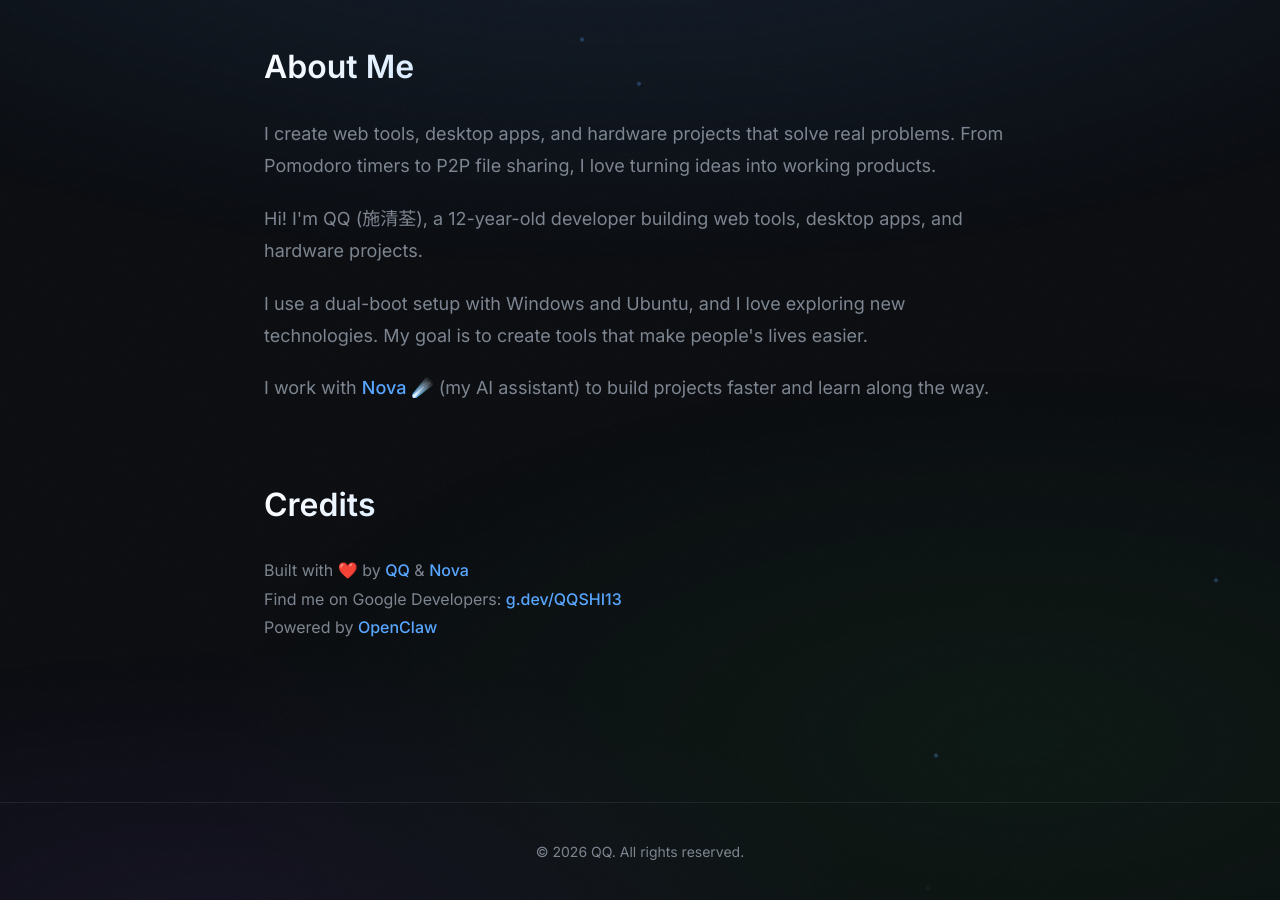
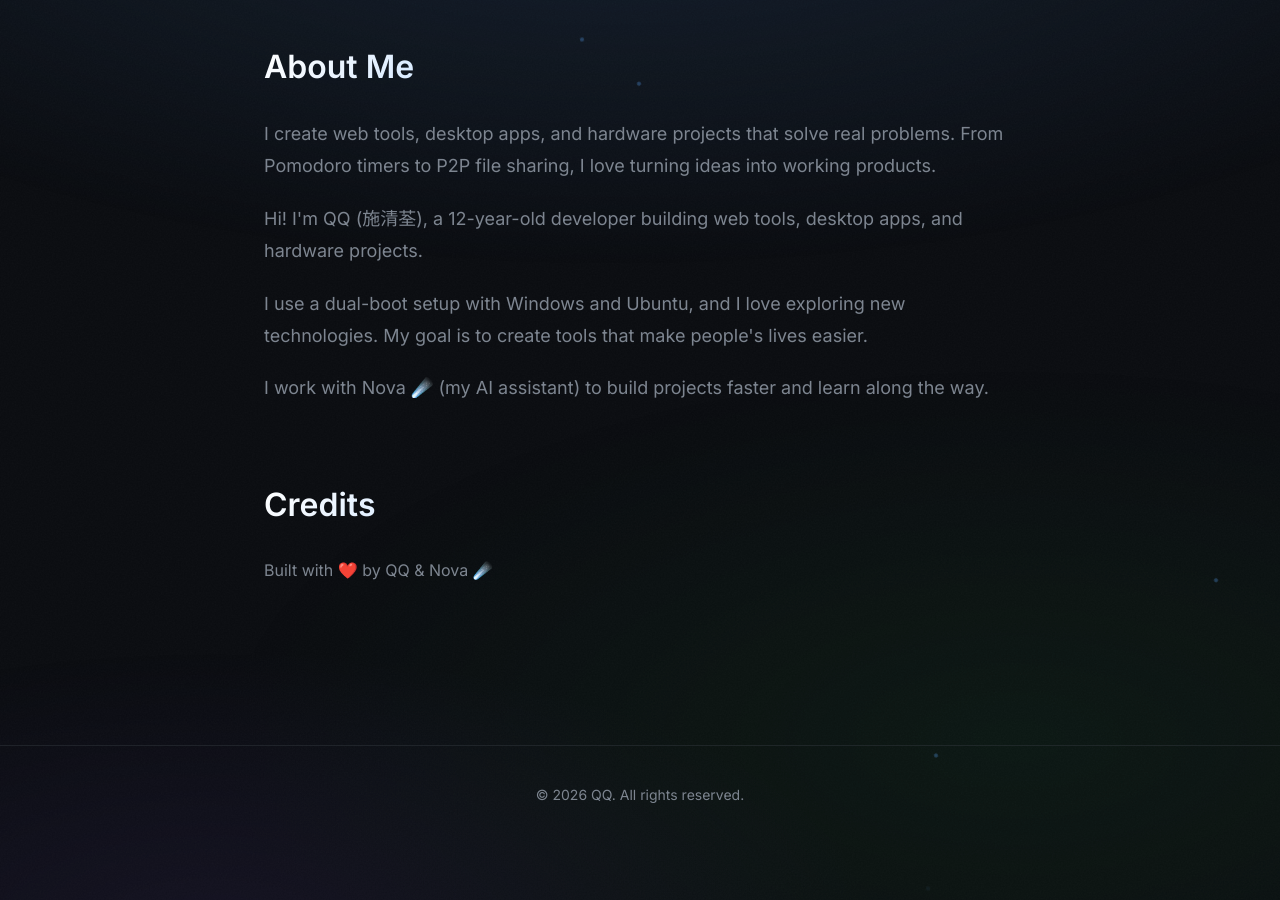
Before and after one commit to QQSHI13/QQSHI13.github.io, a Jekyll site: the page index.html, which Jekyll copies as it is, in a window 1280 px wide and 900 px high, scrolled down 1921 px. Built offline with Jekyll 4.4.1, drawn with Linux system fonts in a browser that asks for light colours; after the commit the page ends 2764 px from its top, so only the background shows below that; some of the changed text lies outside the part shown.

Commit message:
Remove external links: OpenClaw, Google Developers, email

```diff
--- a/index.html
+++ b/index.html
@@ -607,9 +607,7 @@
             <span class="badge">Web</span>
         </div>
 
-        <p class="subtitle">
-            Assisted by <a href="https://openclaw.ai" rel="noopener noreferrer">Nova ☄️</a>
-        </p>
+        <p class="subtitle">Assisted by Nova ☄️</p>
 
         <div class="button-row">
             <a href="projects.html" class="cta-button">
@@ -629,12 +627,6 @@
         <div class="social-links">
             <a href="https://www.github.com/QQSHI13" rel="noopener noreferrer" aria-label="GitHub">
                 <svg viewBox="0 0 24 24" fill="currentColor"><path d="M12 0c-6.626 0-12 5.373-12 12 0 5.302 3.438 9.8 8.207 11.387.599.111.793-.261.793-.577v-2.234c-3.338.726-4.033-1.416-4.033-1.416-.546-1.387-1.333-1.756-1.333-1.756-1.089-.745.083-.729.083-.729 1.205.084 1.839 1.237 1.839 1.237 1.07 1.834 2.807 1.304 3.492.997.107-.775.418-1.305.762-1.604-2.665-.305-5.467-1.334-5.467-5.931 0-1.311.469-2.381 1.236-3.221-.124-.303-.535-1.524.117-3.176 0 0 1.008-.322 3.301 1.23.957-.266 1.983-.399 3.003-.404 1.02.005 2.047.138 3.006.404 2.291-1.552 3.297-1.23 3.297-1.23.653 1.653.242 2.874.118 3.176.77.84 1.235 1.911 1.235 3.221 0 4.609-2.807 5.624-5.479 5.921.43.372.823 1.102.823 2.222v3.293c0 .319.192.694.801.576 4.765-1.589 8.199-6.086 8.199-11.386 0-6.627-5.373-12-12-12z"/></svg>
-            </a>
-            <a href="https://g.dev/QQSHI13" rel="noopener noreferrer" aria-label="Google Developers">
-                <svg viewBox="0 0 24 24" fill="currentColor"><path d="M12.48 10.92v3.28h7.84c-.24 1.84-.853 3.187-1.787 4.133-1.147 1.147-2.933 2.4-6.053 2.4-4.827 0-8.6-3.893-8.6-8.72s3.773-8.72 8.6-8.72c2.6 0 4.507 1.027 5.907 2.347l2.307-2.307C18.747 1.44 16.133 0 12.48 0 5.867 0 .307 5.387.307 12s5.56 12 12.173 12c3.573 0 6.267-1.173 8.373-3.36 2.16-2.16 2.84-5.213 2.84-7.667 0-.76-.053-1.467-.173-2.053H12.48z"/></svg>
-            </a>
-            <a href="mailto:shizheng327@gmail.com" aria-label="Email">
-                <svg viewBox="0 0 24 24" fill="none" stroke="currentColor" stroke-width="2" stroke-linecap="round" stroke-linejoin="round"><path d="M4 4h16c1.1 0 2 .9 2 2v12c0 1.1-.9 2-2 2H4c-1.1 0-2-.9-2-2V6c0-1.1.9-2 2-2z"></path><polyline points="22,6 12,13 2,6"></polyline></svg>
             </a>
         </div>
 
@@ -712,14 +704,12 @@
             <p>I create web tools, desktop apps, and hardware projects that solve real problems. From Pomodoro timers to P2P file sharing, I love turning ideas into working products.</p>
             <p>Hi! I'm QQ (施清荃), a 12-year-old developer building web tools, desktop apps, and hardware projects.</p>
             <p>I use a dual-boot setup with Windows and Ubuntu, and I love exploring new technologies. My goal is to create tools that make people's lives easier.</p>
-            <p>I work with <a href="https://openclaw.ai" rel="noopener noreferrer">Nova ☄️</a> (my AI assistant) to build projects faster and learn along the way.</p>
+            <p>I work with Nova ☄️ (my AI assistant) to build projects faster and learn along the way.</p>
         </section>
 
         <section class="credits">
             <h2>Credits</h2>
-            <p>Built with ❤️ by <a href="https://www.github.com/QQSHI13" rel="noopener noreferrer">QQ</a> & <a href="https://openclaw.ai" rel="noopener noreferrer">Nova</a></p>
-            <p>Find me on Google Developers: <a href="https://g.dev/QQSHI13" rel="noopener noreferrer">g.dev/QQSHI13</a></p>
-            <p>Powered by <a href="https://openclaw.ai" rel="noopener noreferrer">OpenClaw</a></p>
+            <p>Built with ❤️ by QQ & Nova ☄️</p>
         </section>
     </section>
 
```
